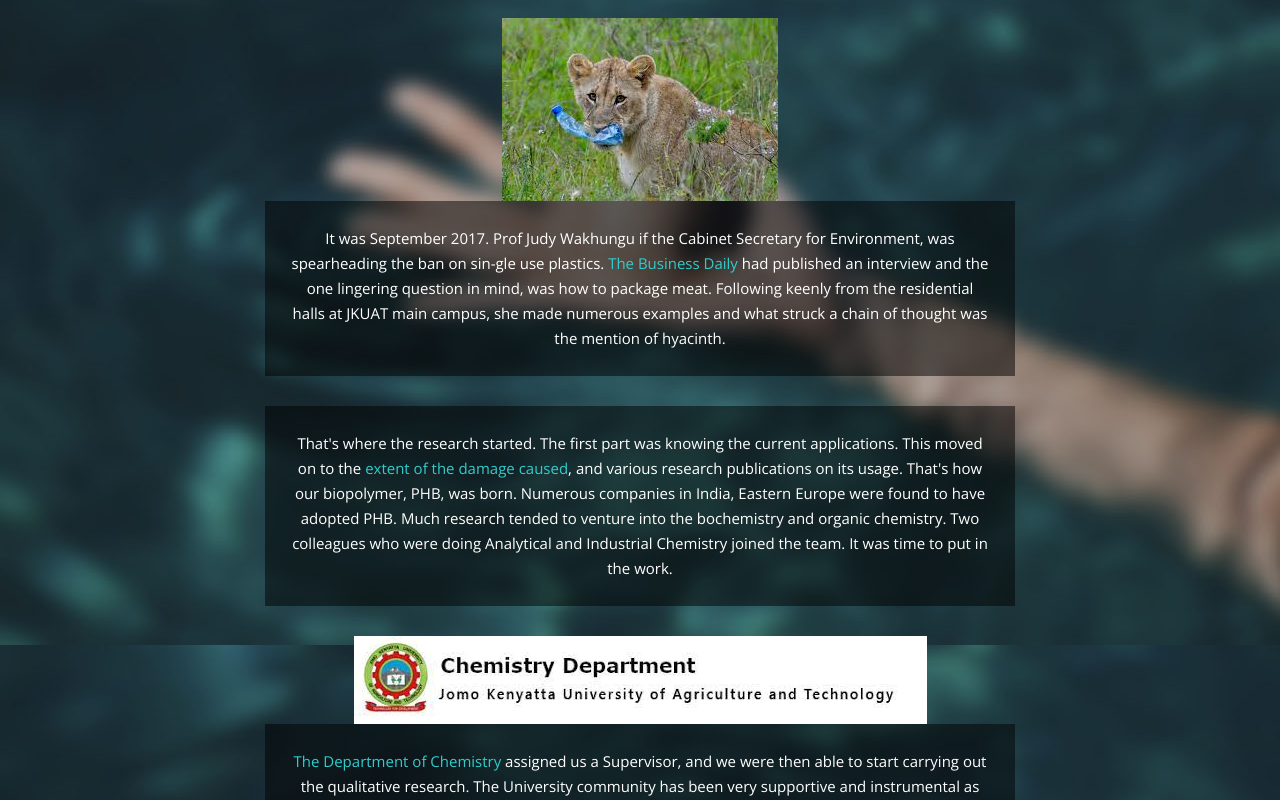
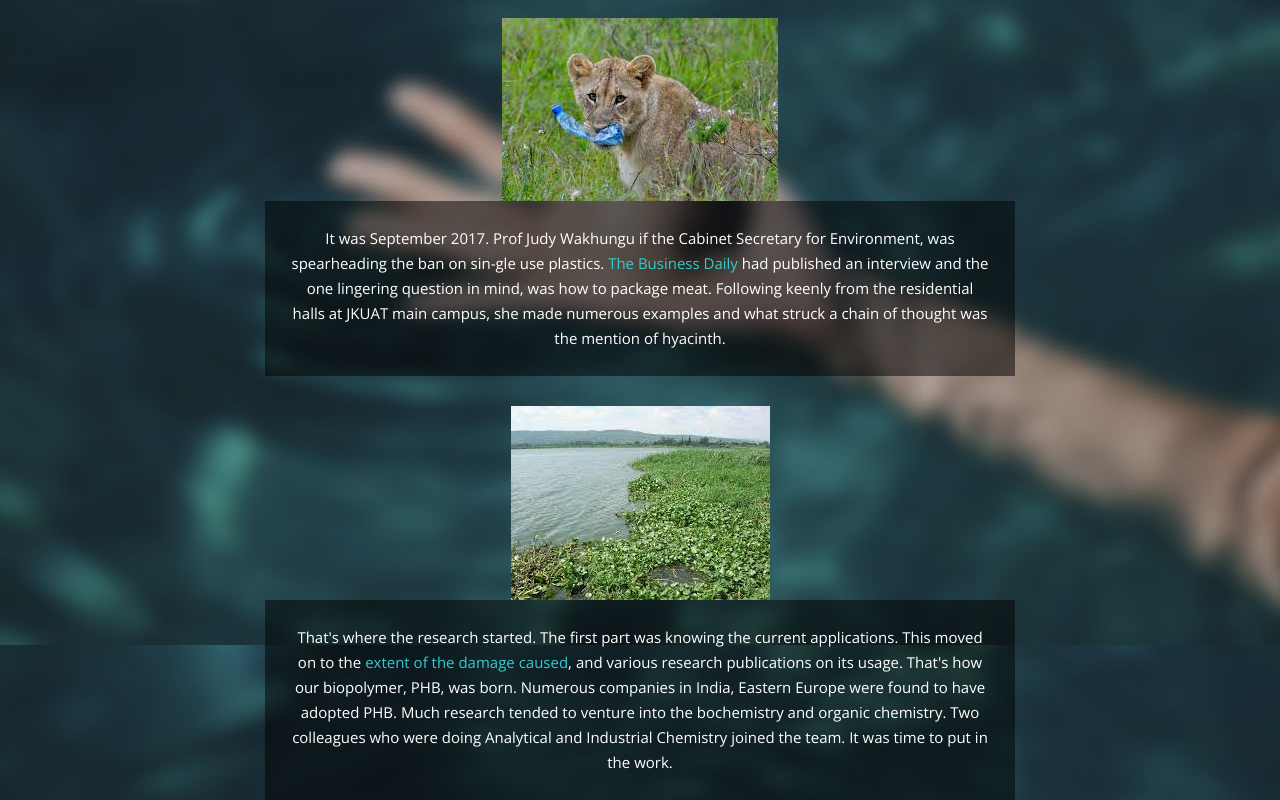
Before and after one commit to njoro254/biokraftsystems.github.io, a plain HTML site: page index.html in a window 1280 px wide. Shown: the part 2555-3355 px from the top of the page. Drawn offline with nearby package versions, Linux system fonts and the light colour scheme.

Commit message:
our story hyacinth

```diff
--- a/index.html
+++ b/index.html
@@ -221,7 +221,8 @@ https://templatemo.com/tm-526-vanilla
                                 <p>It was September 2017. Prof Judy Wakhungu if the Cabinet Secretary for Environment, was spearheading the ban on sin-gle use plastics. <a href="https://www.businessdailyafrica.com/">The Business Daily</a> had published an interview and the one lingering question in mind, was how to package meat. Following keenly from the residential halls at JKUAT main campus, she made numerous examples and what struck a chain of thought was the mention of hyacinth.</p>
                             </div>
                             <div id="tab2" class="mb-5 ">
-                       <a href="https://www.thenewhumanitarian.org/report/74270/<kenya-livelihoods-hit-water-hyacinth-takes-over-lake-victoria"><imgg src="img/hyacinth.jpg" alt=""></a>                                <p>That's where the research started. The first part was knowing the current applications. This moved on to the <a href="https://nation.africa/kenya/life-and-style/smart-company/hyacinth-chokes-trade-in-lake-victoria-354986"> extent of the damage caused</a>, and various research publications on its usage. That's how our biopolymer, PHB, was born. Numerous companies in India, Eastern Europe were found to have adopted PHB. Much research tended to venture into the bochemistry and organic chemistry. Two colleagues who were doing Analytical and Industrial Chemistry joined the team. It was time to put in the work.</p>
+                       <a href="https://www.thenewhumanitarian.org/report/74270/<kenya-livelihoods-hit-water-hyacinth-takes-over-lake-victoria">
+                        <img src="img/hyacinth.jpg" alt=""></a>                                <p>That's where the research started. The first part was knowing the current applications. This moved on to the <a href="https://nation.africa/kenya/life-and-style/smart-company/hyacinth-chokes-trade-in-lake-victoria-354986"> extent of the damage caused</a>, and various research publications on its usage. That's how our biopolymer, PHB, was born. Numerous companies in India, Eastern Europe were found to have adopted PHB. Much research tended to venture into the bochemistry and organic chemistry. Two colleagues who were doing Analytical and Industrial Chemistry joined the team. It was time to put in the work.</p>
                             </div>
 
                             <div id="tab3" class="mb-5 ">
```
